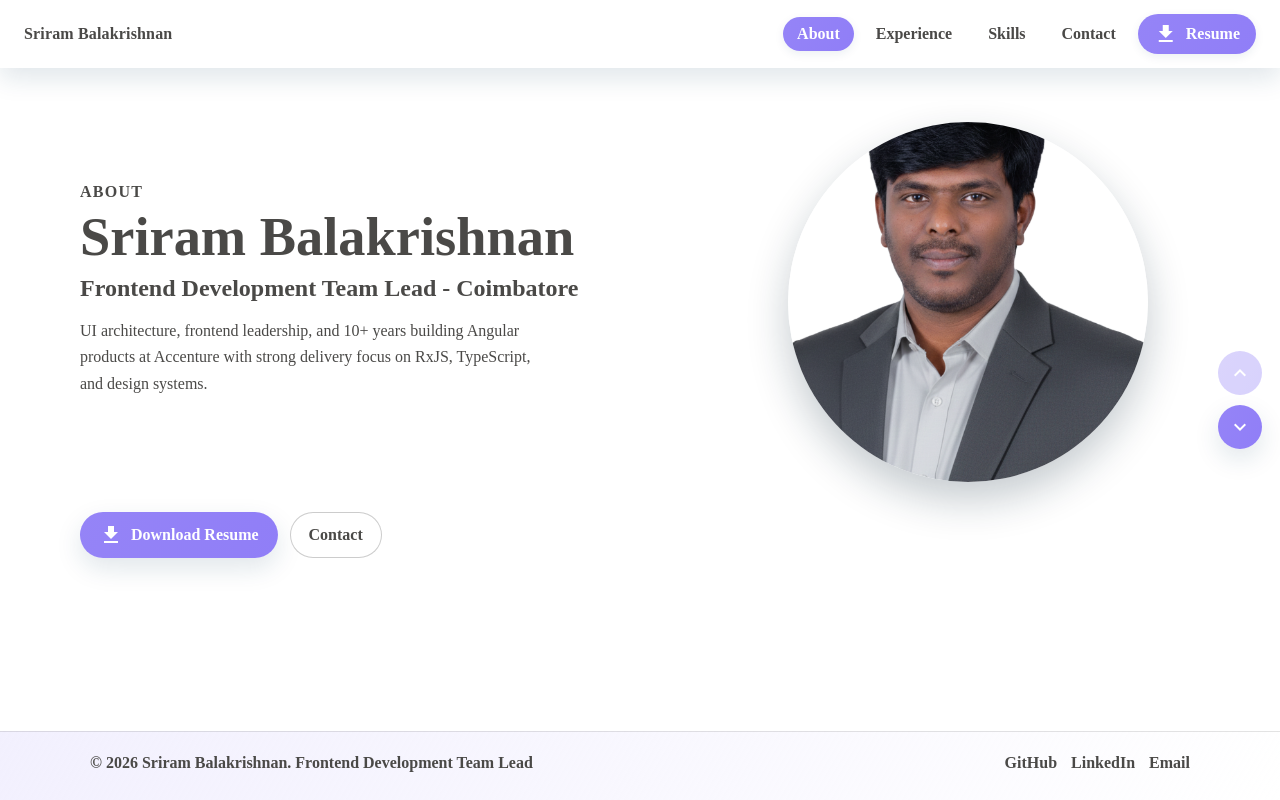
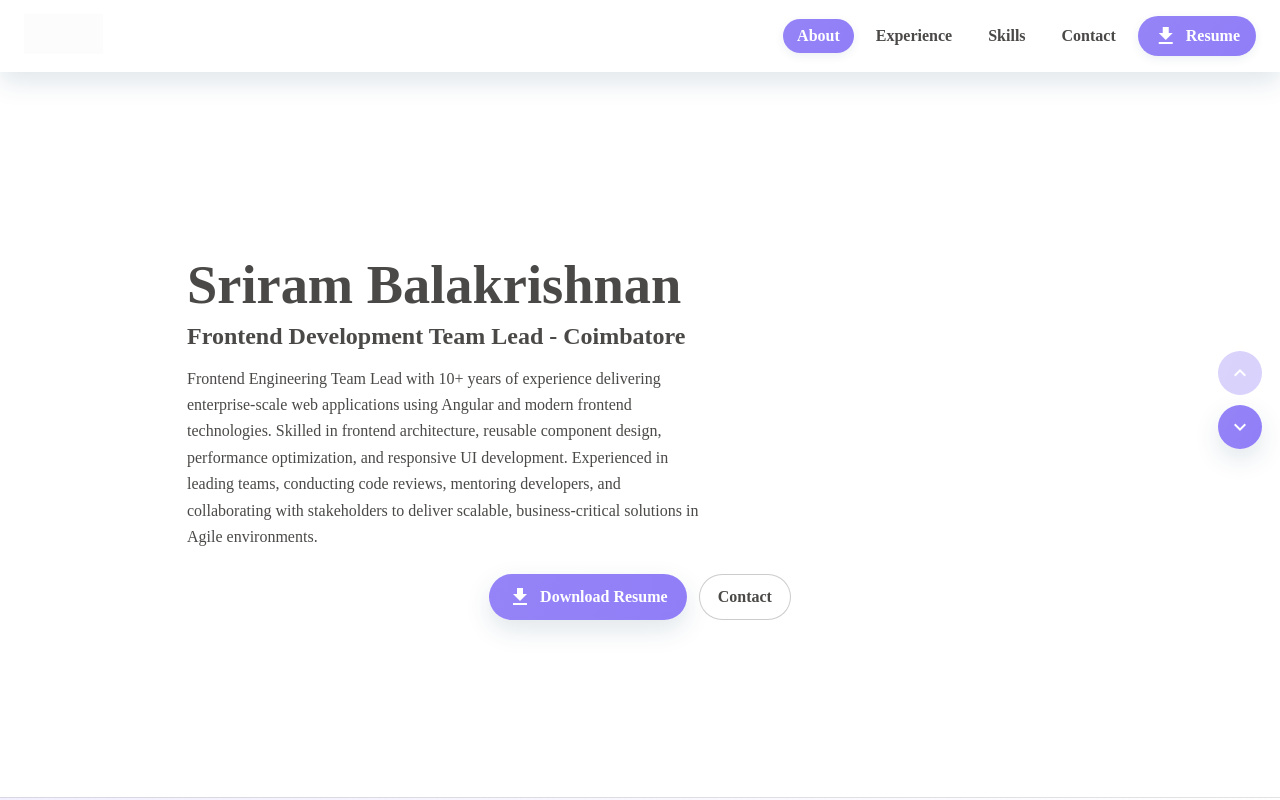
Before and after one commit to SriramBalaKrish/myportfolio, an Angular app: page /about in a window 1280 px wide. Built offline with nearby package versions, Linux system fonts and the light colour scheme.

Commit message:
new changes

```diff
--- a/src/app/header/header.component.html
+++ b/src/app/header/header.component.html
@@ -1,6 +1,6 @@
 <header class="app-toolbar" role="navigation">
   <div class="toolbar-left">
-    <a class="brand" routerLink="/">Sriram Balakrishnan</a>
+    <a class="brand" routerLink="/"><img class="logo" src="/assets/logowhite.gif" alt="Sriram Balakrishnan Logo" /></a>
   </div>
 
   <div class="toolbar-spacer"></div>
--- a/src/app/header/header.component.scss
+++ b/src/app/header/header.component.scss
@@ -22,8 +22,11 @@
   text-decoration: none;
   font-weight: 800;
   letter-spacing: 0.01em;
+
 }
-
+.logo{
+    height: 40px;
+}
 .toolbar-spacer {
   flex: 1 1 auto;
 }
--- a/src/app/hero/hero.component.html
+++ b/src/app/hero/hero.component.html
@@ -2,25 +2,25 @@
   <div class="hero-inner">
 
     <div class="intro">
-      <p class="eyebrow">About</p>
       <h1 id="hero-title">Sriram Balakrishnan</h1>
       <h2>Frontend Development Team Lead - Coimbatore</h2>
       <p class="lead">
-        UI architecture, frontend leadership, and 10+ years building Angular products at Accenture with strong
-        delivery focus on RxJS, TypeScript, and design systems.
+       Frontend Engineering Team Lead with 10+ years of experience delivering enterprise-scale web applications using Angular and modern frontend technologies.
+       Skilled in frontend architecture, reusable component design, performance optimization, and responsive UI development.
+       Experienced in leading teams, conducting code reviews, mentoring developers, and collaborating with stakeholders to deliver scalable, business-critical solutions in Agile environments.
       </p>
 </div>
-       <div class="portrait">
+       <!-- <div class="portrait">
       <img class="avatar-image" src="/assets/profileimage.png" alt="Sriram Balakrishnan profile photo" />
+    </div> -->
+
     </div>
-      <div class="actions">
+
+   <div class="actions">
         <a class="btn btn-primary" href="/assets/resume/Sriram_Balakrishnan_Resume.pdf" download>
           <span class="material-icons">file_download</span>
           Download Resume
         </a>
         <a class="btn btn-ghost" routerLink="/contact">Contact</a>
       </div>
-    </div>
-
-
 </section>
--- a/src/app/hero/hero.component.scss
+++ b/src/app/hero/hero.component.scss
@@ -16,15 +16,14 @@
   min-height: 100%;
   display: grid;
   place-items: center;
-  padding: 36px 20px;
+  padding: 167px;
 }
 
 .hero-inner {
-  width: min(1120px, 100%);
+  // width: min(1120px, 100%);
   display: grid;
   grid-template-columns: 1.15fr 0.85fr;
-  gap: 30px;
-  align-items: center;
+  justify-self: left;
 }
 
 .eyebrow {
@@ -51,7 +50,7 @@
   margin: 0 0 24px;
   color: var(--text-body);
   line-height: 1.65;
-  max-width: 58ch;
+  max-width: 150ch;
 }
 
 .actions {
--- a/src/app/skills/skills.component.html
+++ b/src/app/skills/skills.component.html
@@ -1,6 +1,5 @@
 <section class="skills" aria-labelledby="skills-title">
   <div class="panel">
-    <p class="eyebrow">Stack</p>
     <h3 id="skills-title">Skills</h3>
 
     <div class="skills-card">
```
Also changed, not shown: public/assets/logo.gif (added), public/assets/logowhite.gif (added).
